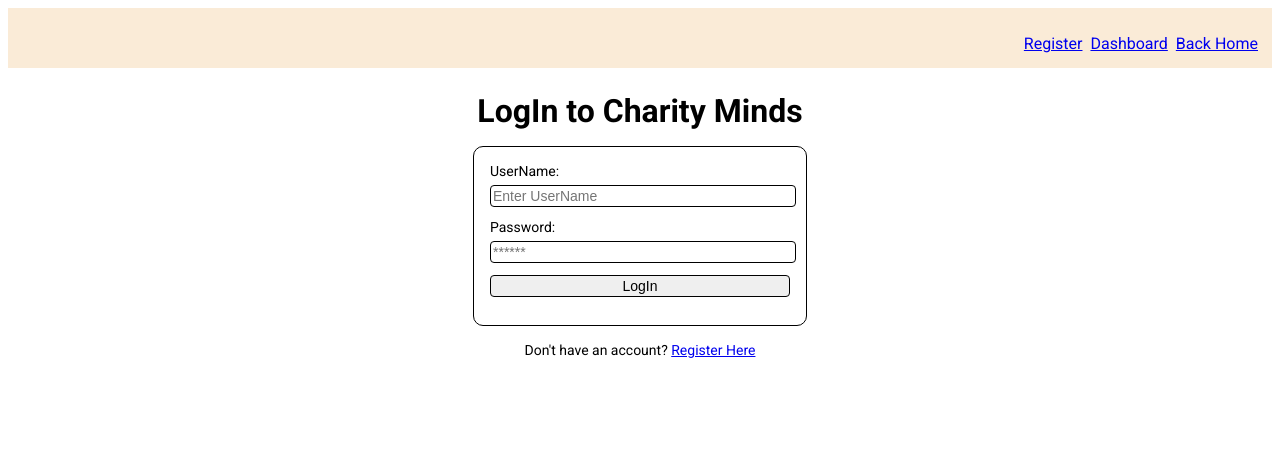
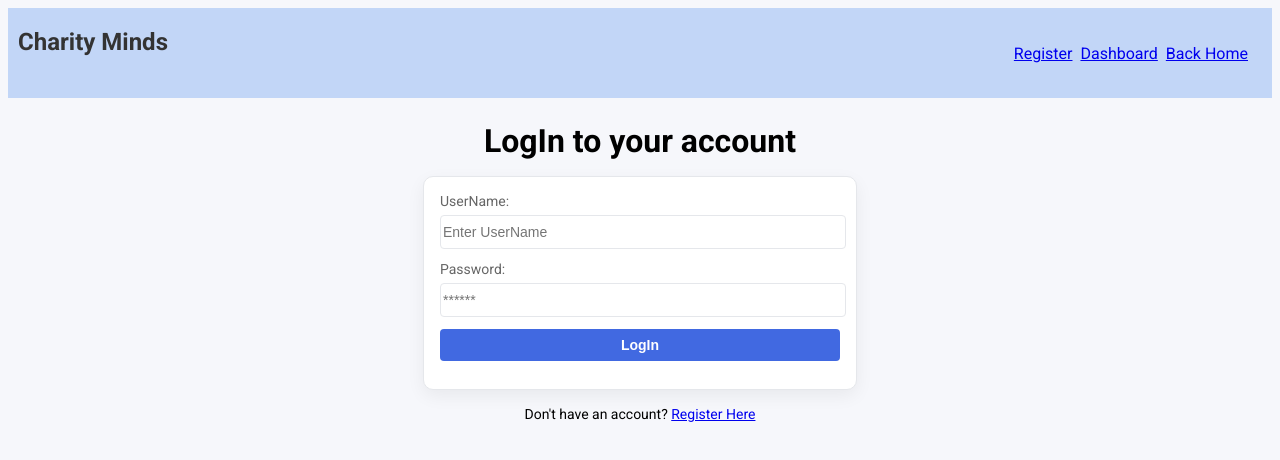
Before and after one commit to NadyKoskei/charity_minds, a plain HTML site: page login.html in a window 1280 px wide. Drawn offline with Linux system fonts and the light colour scheme.

Commit message:
header & logo

```diff
--- a/login.html
+++ b/login.html
@@ -3,11 +3,16 @@
   <head>
     <meta charset="UTF-8" />
     <meta name="viewport" content="width=device-width, initial-scale=1.0" />
-    <link rel="stylesheet" href="style.css">
-    <link href="https://fonts.googleapis.com/css?family=Roboto:400,700&display=swap" rel="stylesheet">
+    <link rel="stylesheet" href="style.css" />
+    <link
+      href="https://fonts.googleapis.com/css?family=Roboto:400,700&display=swap"
+      rel="stylesheet"
+    />
     <title>LogIn - Charity Minds</title>
   </head>
   <body>
+    <header>
+      <p id="logo">Charity Minds</p>
 
       <nav>
         <ul>
@@ -17,7 +22,9 @@
         </ul>
       </nav>
 
-    <h1>LogIn to Charity Minds</h1>
+    </header>
+
+    <h1>LogIn to your account</h1>
 
     <form action="" method="post">
       <div>
@@ -43,10 +50,8 @@
       <div>
         <input type="submit" value="LogIn" />
       </div>
-
     </form>
 
     <p>Don't have an account? <a href="/register.html">Register Here</a></p>
-
   </body>
 </html>
--- a/style.css
+++ b/style.css
@@ -2,6 +2,7 @@ html,
 body {
   height: 100%; /* used to ensure that the body stretches to fill the entire height of the browser window */
   font-family: roboto;
+  background: #f6f7fb;
 }
 
 nav ul li {
@@ -12,9 +13,23 @@ nav ul li {
 /*PADDING clears area around the content, is inside the element
 MARGIN clears area around the border, is outside the element */
 
+header {
+  background-color: #c2d6f7;
+  height: 70px;
+  padding: 10px;
+}
+
+#logo {
+  font-size: 24px;
+  font-weight: bold;
+  color: #333;
+  float: left; /* makes the logo align to the left side of the header */
+  margin-top: 10px;
+}
+
 nav {
   text-align: right;
-  background-color: antiquewhite;
+
   height: 40px;
   padding: 10px;
 }
@@ -26,17 +41,20 @@ h1 {
 }
 
 form {
+  background: #ffffff;
   margin: auto; /*way to center an element horizontally within its container—but only if the element has a defined width.It tells the browser to automatically calculate the left and right margins.*/
   padding: 16px;
-  border: 1px solid;
+  border: 1px solid #e5e7eb;
   border-radius: 10px;
-  width: 300px;
+  box-shadow: 0 6px 18px rgba(0, 0, 0, 0.06);
+  width: 400px;
 }
 
 label {
   display: block;
   margin-bottom: 6px;
   font-size: 14px;
+  color: #666;
 }
 
 form > div {
@@ -45,10 +63,19 @@ form > div {
 
 input {
   width: 100%;
-  border: 1px solid;
+  border: 1px solid #e5e7eb;
   border-radius: 4px;
-  padding: 2px;
+  padding: 8px 2px;
   font-size: 14px;
+  background: #fff;
+  color: #222;
+}
+
+input[type="submit"] {
+  background: royalblue;
+  color: #fff;
+  border: none;
+  font-weight: bold;
 }
 
 #terms,
@@ -65,4 +92,13 @@ p {
 #h2 {
   color: green;
   font-size: 45px;
+  text-align: center;
+  font-weight: 900;
+  font-style: bold;
 }
+
+table {
+  width: 100%;
+  margin-top: 10px;
+  border: #222 solid 1px;
+}
```
Also changed, not shown: dashboard.html (+11 -2 lines), index.html (+22 -14 lines), register.html (+10 -4 lines). Lines whose indentation alone changed are shown as unchanged.
